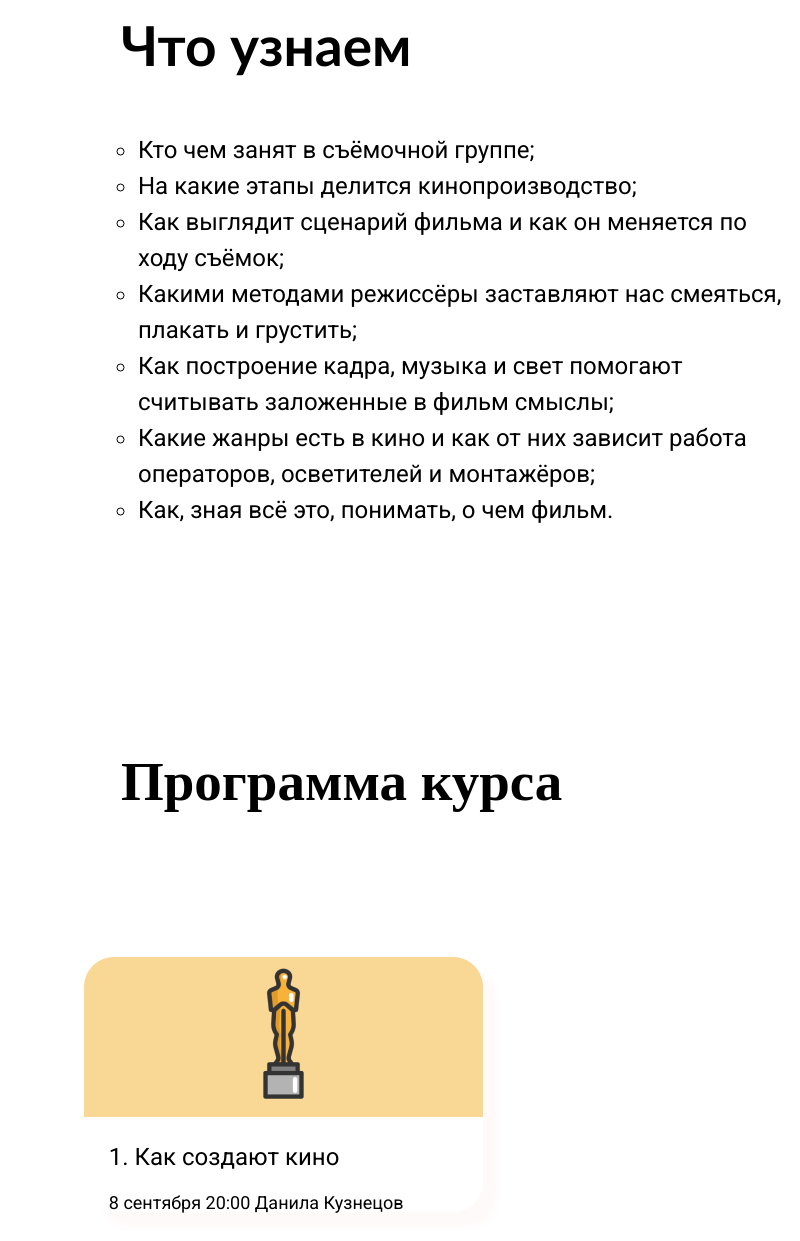
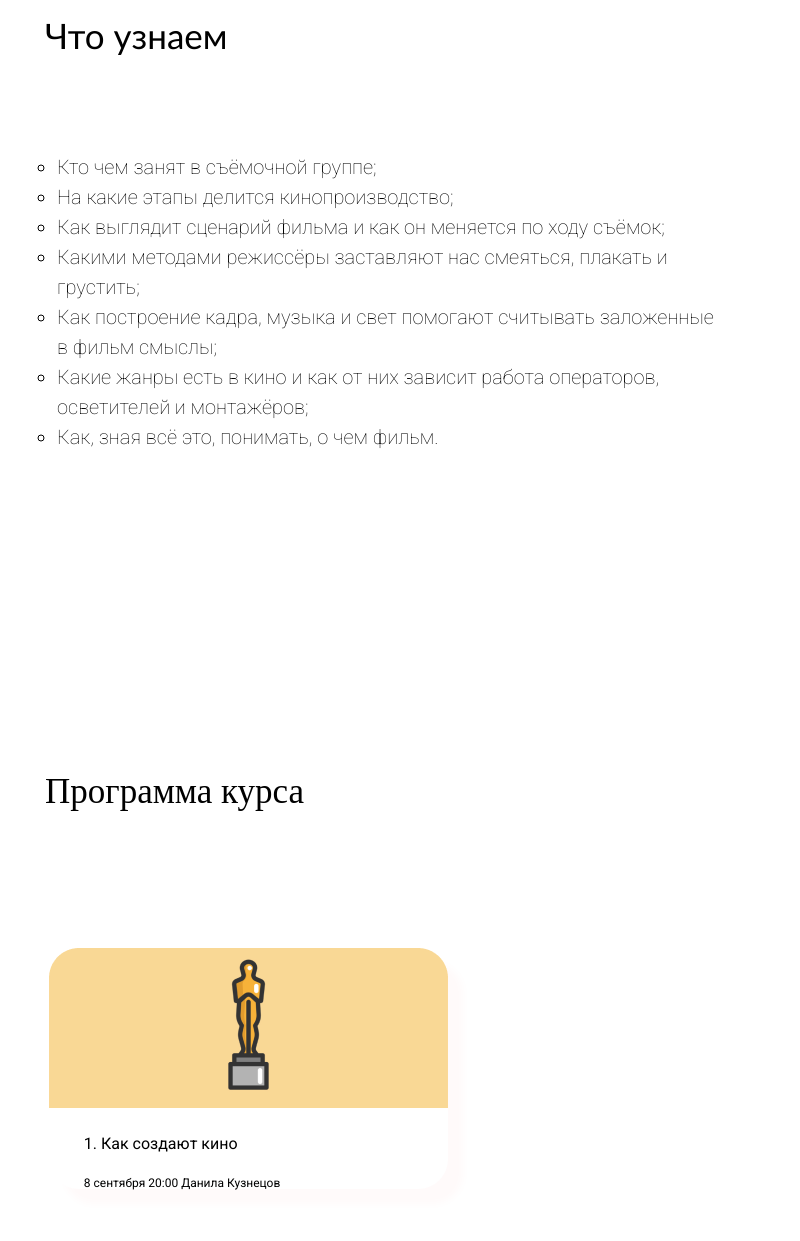
Before and after one commit to azad1993/it_academy_M1, a plain HTML site: page index.html in a window 768 px wide. Shown: the part 1620-2861 px from the top of the page, 800 px wide, since content can reach past the window. Drawn offline with Linux system fonts and the light colour scheme; a web font is replaced by a local one.

Commit message:
changesChingiz

```diff
--- a/style_chingiz.css
+++ b/style_chingiz.css
@@ -75,3 +75,76 @@ ul.a {
   list-style-type: circle;
 }
 /* .alfa{display: flex;justify-content: flex-start; gap: 97px;} */
+
+@media (min-width: 590px) and (max-width: 930px) {
+  .wrapper2 {
+    margin-left: 31px;
+    margin-right: 61px;
+  }
+  .h1head {
+    margin-bottom: 61px;
+    margin-left: 14px;
+    height: 73px;
+    font-family: "Gill Sans", "Gill Sans MT", Calibri, "Trebuchet MS",
+      sans-serif;
+    font-style: normal;
+    font-weight: 400;
+    font-size: 35px;
+    line-height: 101.38%;
+  }
+  .firstlist {
+    margin-left: 26px;
+    margin-bottom: 248px;
+    width: 662px;
+    height: 374px;
+    left: 138px;
+    font-family: "Roboto";
+    font-style: normal;
+    font-weight: 200;
+    font-size: 20px;
+    line-height: 150%;
+  }
+  .h2head {
+    height: 68px;
+    left: 121px;
+    margin-left: 14px;
+    margin-bottom: 96px;
+    font-family: "Roboto Slab";
+    font-style: normal;
+    font-weight: 400;
+    font-size: 35px;
+    line-height: 101.38%;
+  }
+  .sections {
+    display: flex;
+    flex-wrap: wrap;
+    gap: 45px;
+    margin: 0;
+    padding: 0;
+    margin-left: 40px;
+    margin-bottom: 121px;
+  }
+
+  .section1 {
+    margin-left: 8.8px;
+    margin-top: 10px;
+    background-color: white;
+    border-radius: 30px;
+    box-shadow: 15px 15px 8px snow;
+  }
+
+  .a1 {
+    z-index: 1;
+    margin-left: 35px;
+    margin-top: 25px;
+    font-size: 16px;
+  }
+
+  .d1 {
+    z-index: 1;
+    margin-left: 35px;
+    margin-top: 25px;
+    font-size: 12px;
+  }
+
+}
```
